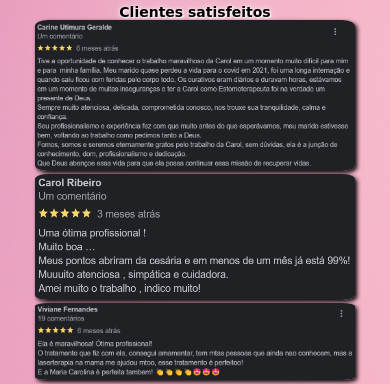
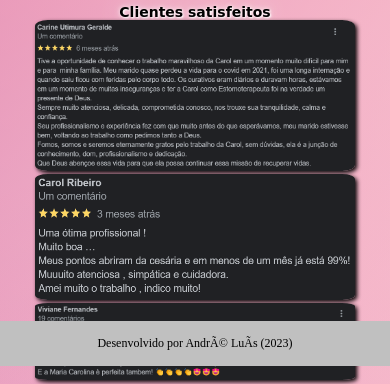
Before and after one commit to Kalienov/Mariacarolinaestomaterapeuta, a plain HTML site: page index.html in a window 390 px wide. Shown: the part 478-862 px from the top of the page. Drawn offline with Linux system fonts and the light colour scheme; files whose address does not match are found by name; a web font is replaced by a local one.

Commit message:
Update styles.css

```diff
--- a/styles.css
+++ b/styles.css
@@ -172,7 +172,7 @@ p {
   }
 @media only screen and (max-width: 450px) {
       main {
-        height: 200vh;
+        height: 250vh;
       }
       .container {
         --d: 4.5em; /* image size */
@@ -180,7 +180,7 @@ p {
         --r: calc(.45*(1 + var(--rel))*var(--d)/var(--tan)); /* circle radius */
       }
       .container a {
-        top: 10%; left: 50%;
+        top: 10%;
       }
       #foto-serviço {
         width: 40px;
@@ -228,14 +228,14 @@ p {
         font-size: 14px;
       }
       footer {
-        top: 200%;
+        bottom: 0;
         font-size: 12px;
         align-items: center;
       }
   }
   @media only screen and (max-height: 900px) {
     main {
-      height: 200vh;
+      height: 250vh;
     }
     .container {
       --d: 4.5em; /* image size */
@@ -243,7 +243,7 @@ p {
       --r: calc(.45*(1 + var(--rel))*var(--d)/var(--tan)); /* circle radius */
     }
     .container a {
-      top: 15%; left: 50%;
+      top: 15%;
     }
     #foto-serviço {
       width: 50px;
@@ -290,7 +290,7 @@ p {
       font-size: 8px;
     }
     footer {
-      top: 210%;
+      bottom: 0;
       font-size: 12px;
       align-items: center;
     }
```
